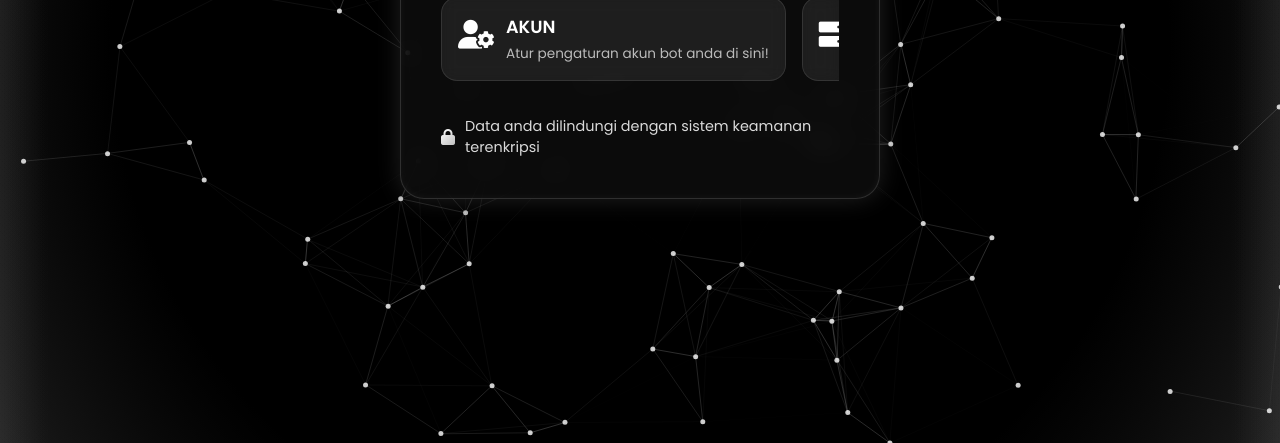
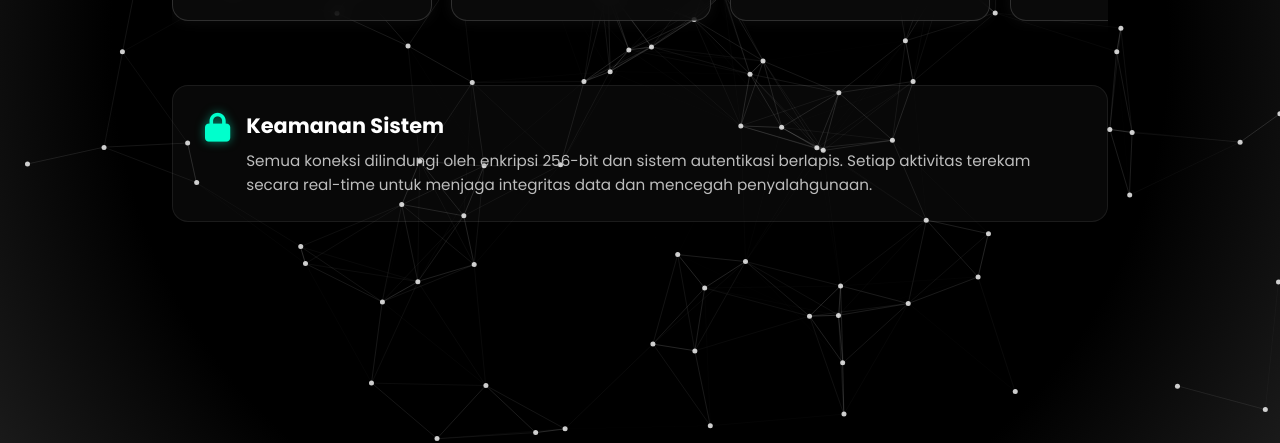
Before and after one commit to enternity34-cell/nexus-bot, a website: page public/index.html in a window 1280 px wide. Shown: the part 357-800 px from the top of the page. Drawn offline with nearby package versions, Linux system fonts and the light colour scheme.

Commit message:
Update index.html

```diff
--- a/public/index.html
+++ b/public/index.html
@@ -1,38 +1,29 @@
 <!DOCTYPE html>
 <html lang="id">
 <head>
-  <meta charset="UTF-8" />
-  <meta name="viewport" content="width=device-width, initial-scale=1.0" />
-  <title>パネル</title>
+  <meta charset="UTF-8">
+  <meta name="viewport" content="width=device-width, initial-scale=1.0">
+  <title>DasBotz - Server</title>
 
   <!-- Particles.js -->
   <script src="https://cdn.jsdelivr.net/particles.js/2.0.0/particles.min.js"></script>
 
   <!-- Font & Icons -->
-  <link href="https://fonts.googleapis.com/css2?family=Poppins:wght@400;500;600&display=swap" rel="stylesheet" />
-  <link rel="stylesheet" href="https://cdnjs.cloudflare.com/ajax/libs/font-awesome/6.0.0/css/all.min.css" />
+  <link href="https://fonts.googleapis.com/css2?family=Poppins:wght@400;500;600;700&display=swap" rel="stylesheet">
+  <link rel="stylesheet" href="https://cdnjs.cloudflare.com/ajax/libs/font-awesome/6.0.0/css/all.min.css">
 
   <style>
-    * {
-      margin: 0;
-      padding: 0;
-      box-sizing: border-box;
-      font-family: 'Poppins', sans-serif;
-    }
+    * { margin: 0; padding: 0; box-sizing: border-box; font-family: 'Poppins', sans-serif; }
 
     body {
       min-height: 100vh;
-      background: radial-gradient(circle at center, #000000 70%, #1a1a1a 100%),
-                  linear-gradient(to right, rgba(255, 255, 255, 0.08), #000, rgba(255, 255, 255, 0.08));
-      background-blend-mode: overlay;
+      background: radial-gradient(circle at center, #000 70%, #1a1a1a 100%);
       color: #fff;
-      display: flex;
-      justify-content: center;
-      align-items: center;
       overflow-x: hidden;
       position: relative;
     }
 
+    /* Partikel putih */
     #particles-js {
       position: fixed;
       width: 100%;
@@ -43,113 +34,147 @@
     }
 
     .container {
-      background: rgba(15, 15, 15, 0.75);
-      backdrop-filter: blur(12px);
-      padding: 2.5rem;
-      border-radius: 1.5rem;
-      border: 1px solid rgba(255, 255, 255, 0.15);
-      box-shadow:
-        0 0 25px rgba(255, 255, 255, 0.12),
-        0 15px 35px rgba(0, 0, 0, 0.25),
-        inset 0 0 8px rgba(255, 255, 255, 0.05);
-      width: 90%;
-      max-width: 480px;
       position: relative;
       z-index: 2;
-      transition: box-shadow 0.4s ease;
+      max-width: 1000px;
+      margin: 0 auto;
+      padding: 2rem;
     }
 
-    .container:hover {
-      box-shadow:
-        0 0 35px rgba(255, 255, 255, 0.18),
-        0 15px 35px rgba(0, 0, 0, 0.3),
-        inset 0 0 10px rgba(255, 255, 255, 0.1);
-      transform: translateY(-2px);
+    .header {
+      text-align: left;
+      margin-bottom: 2.5rem;
+      animation: fadeIn 1s ease;
     }
 
-    h1 {
-      text-align: center;
-      font-size: 1.8rem;
-      margin-bottom: 1.5rem;
-      font-weight: 600;
+    .header h1 {
+      font-size: 2.8rem;
       background: linear-gradient(90deg, #ffffff, #d1d5db);
       -webkit-background-clip: text;
       -webkit-text-fill-color: transparent;
-      letter-spacing: 0.5px;
-      display: flex;
-      align-items: center;
-      justify-content: center;
-      gap: 10px;
+      font-weight: 700;
+      letter-spacing: 2px;
     }
 
-    .scroll-container {
-      display: flex;
-      gap: 16px;
-      overflow-x: auto;
-      scroll-behavior: smooth;
-      padding-bottom: 10px;
+    .header p {
+      font-size: 1rem;
+      color: #c9c9c9;
+      max-width: 600px;
+      margin-top: 0.5rem;
+      line-height: 1.6;
     }
 
-    .card {
+    /* Scrollable Button Row */
+    .button-row {
+      display: flex;
+      gap: 1.2rem;
+      overflow-x: auto;
+      padding-bottom: 1rem;
+      scroll-behavior: smooth;
+    }
+
+    .button-row::-webkit-scrollbar {
+      height: 6px;
+    }
+
+    .button-row::-webkit-scrollbar-thumb {
+      background: rgba(255, 255, 255, 0.2);
+      border-radius: 3px;
+    }
+
+    /* Tombol Panel Deskriptif */
+    .btn-panel {
+      flex: 0 0 auto;
+      width: 260px;
+      text-align: left;
+      padding: 1.4rem 1.6rem;
+      border-radius: 1rem;
+      border: 1px solid rgba(255, 255, 255, 0.15);
+      background: rgba(15, 15, 15, 0.7);
+      backdrop-filter: blur(10px);
+      box-shadow: 0 0 15px rgba(255, 255, 255, 0.05);
+      color: #fff;
+      cursor: pointer;
+      transition: all 0.3s ease;
+      position: relative;
+    }
+
+    .btn-panel:hover {
+      transform: translateY(-4px);
+      box-shadow: 0 0 20px rgba(255, 255, 255, 0.2);
+      border-color: rgba(255, 255, 255, 0.3);
+    }
+
+    .btn-panel i {
+      font-size: 1.5rem;
+      margin-bottom: 0.8rem;
+      display: block;
+      color: #fff;
+    }
+
+    .btn-title {
+      font-size: 1.1rem;
+      font-weight: 600;
+      margin-bottom: 0.4rem;
+    }
+
+    .btn-desc {
+      font-size: 0.9rem;
+      color: #cfcfcf;
+      line-height: 1.4;
+    }
+
+    /* Bagian teks pengaman */
+    .security-section {
+      margin-top: 3rem;
+      background: rgba(255, 255, 255, 0.03);
+      border-radius: 1rem;
+      border: 1px solid rgba(255, 255, 255, 0.08);
+      padding: 1.5rem 2rem;
       display: flex;
       align-items: flex-start;
-      gap: 12px;
-      min-width: 220px;
-      background: rgba(255, 255, 255, 0.07);
-      border: 1px solid rgba(255, 255, 255, 0.1);
-      border-radius: 16px;
-      padding: 16px;
-      backdrop-filter: blur(8px);
-      transition: transform 0.2s ease, box-shadow 0.2s ease;
-      flex-shrink: 0;
+      gap: 1rem;
+      animation: fadeInUp 1s ease;
     }
 
-    .card:hover {
-      transform: translateY(-5px);
-      box-shadow: 0 0 12px rgba(255, 255, 255, 0.15);
+    .security-section i {
+      font-size: 1.8rem;
+      color: #00ffcc;
+      margin-top: 0.3rem;
+      text-shadow: 0 0 10px rgba(0,255,204,0.5);
     }
 
-    .card-icon {
-      font-size: 1.8rem;
-      color: white;
+    .security-section div {
+      flex: 1;
     }
 
-    .card-text h3 {
-      margin: 0;
-      font-size: 1.1rem;
-      font-weight: 600;
+    .security-section h2 {
+      font-size: 1.3rem;
+      color: #fff;
+      margin-bottom: 0.5rem;
     }
 
-    .card-text p {
-      margin: 4px 0 0;
-      font-size: 0.85rem;
-      color: rgba(255, 255, 255, 0.7);
+    .security-section p {
+      font-size: 0.95rem;
+      color: #bdbdbd;
+      line-height: 1.6;
     }
 
-    .security {
-      margin-top: 25px;
-      display: flex;
-      align-items: center;
-      gap: 10px;
-      justify-content: center;
-      font-size: 0.9rem;
-      color: rgba(255, 255, 255, 0.85);
+    @keyframes fadeIn {
+      from { opacity: 0; transform: translateY(20px); }
+      to { opacity: 1; transform: translateY(0); }
     }
 
-    .security i {
-      font-size: 1rem;
-      color: #fff;
-      background: linear-gradient(135deg, #fff, #bfbfbf);
-      -webkit-background-clip: text;
-      -webkit-text-fill-color: transparent;
+    @keyframes fadeInUp {
+      from { opacity: 0; transform: translateY(30px); }
+      to { opacity: 1; transform: translateY(0); }
     }
 
-    ::-webkit-scrollbar {
-      height: 6px;
-    }
-    ::-webkit-scrollbar-thumb {
-      background: rgba(255, 255, 255, 0.2);
-      border-radius: 10px;
+    @media (max-width: 768px) {
+      .header h1 { font-size: 2rem; }
+      .btn-panel { width: 220px; padding: 1.2rem; }
+      .btn-title { font-size: 1rem; }
+      .btn-desc { font-size: 0.85rem; }
     }
   </style>
 </head>
@@ -157,49 +182,51 @@
   <div id="particles-js"></div>
 
   <div class="container">
-    <h1>🎮 パネル</h1>
+    <header class="header">
+      <h1>パネル</h1>
+      <p>Mengelola server secara efisien, aman, dan fleksibel dengan sistem berbasis kontrol penuh.</p>
+    </header>
 
-    <div class="scroll-container">
-      <div class="card">
-        <div class="card-icon"><i class="fas fa-user-gear"></i></div>
-        <div class="card-text">
-          <h3>AKUN</h3>
-          <p>Atur pengaturan akun bot anda di sini!</p>
-        </div>
+    <div class="button-row">
+      <div class="btn-panel" onclick="openLink('/buy/panel')">
+        <i class="fas fa-rocket"></i>
+        <div class="btn-title">Beli Panel</div>
+        <div class="btn-desc">Dapatkan akses penuh ke panel server premium.</div>
       </div>
 
-      <div class="card">
-        <div class="card-icon"><i class="fas fa-server"></i></div>
-        <div class="card-text">
-          <h3>SERVER</h3>
-          <p>Kelola dan pantau performa server real-time!</p>
-        </div>
+      <div class="btn-panel" onclick="openLink('/buy/admin')">
+        <i class="fas fa-user-shield"></i>
+        <div class="btn-title">Beli Admin</div>
+        <div class="btn-desc">Tingkatkan status anda menjadi admin terpercaya.</div>
       </div>
 
-      <div class="card">
-        <div class="card-icon"><i class="fas fa-user-shield"></i></div>
-        <div class="card-text">
-          <h3>ADMIN</h3>
-          <p>Atur izin dan kontrol penuh pengguna admin!</p>
-        </div>
+      <div class="btn-panel" onclick="openLink('/create/panel')">
+        <i class="fas fa-plus-circle"></i>
+        <div class="btn-title">Buat Panel</div>
+        <div class="btn-desc">Buat panel baru untuk kebutuhan server Anda sendiri.</div>
       </div>
 
-      <div class="card">
-        <div class="card-icon"><i class="fas fa-chart-line"></i></div>
-        <div class="card-text">
-          <h3>MONITOR</h3>
-          <p>Pantau aktivitas sistem dan status bot Anda!</p>
-        </div>
+      <div class="btn-panel" onclick="openLink('/create/admin')">
+        <i class="fas fa-user-cog"></i>
+        <div class="btn-title">Buat Admin</div>
+        <div class="btn-desc">Tambahkan akun admin baru dengan hak akses khusus.</div>
       </div>
     </div>
 
-    <div class="security">
+    <section class="security-section">
       <i class="fas fa-lock"></i>
-      <span>Data anda dilindungi dengan sistem keamanan terenkripsi</span>
-    </div>
+      <div>
+        <h2>Keamanan Sistem</h2>
+        <p>
+          Semua koneksi dilindungi oleh enkripsi 256-bit dan sistem autentikasi berlapis.
+          Setiap aktivitas terekam secara real-time untuk menjaga integritas data dan mencegah penyalahgunaan.
+        </p>
+      </div>
+    </section>
   </div>
 
   <script>
+  // Efek Partikel Putih
   particlesJS('particles-js', {
     particles: {
       number: { value: 100 },
@@ -211,20 +238,24 @@
         enable: true,
         distance: 150,
         color: '#ffffff',
-        opacity: 0.25,
+        opacity: 0.2,
         width: 1,
       },
-      move: { enable: true, speed: 1.3 }
+      move: {
+        enable: true,
+        speed: 1.2,
+      }
     },
     interactivity: {
-      events: {
-        onhover: { enable: true, mode: "repulse" },
-        onclick: { enable: true, mode: "push" }
-      },
-      modes: { repulse: { distance: 100 }, push: { particles_nb: 4 } }
+      events: { onhover: { enable: true, mode: "repulse" } },
+      modes: { repulse: { distance: 100, duration: 0.4 } }
     },
     retina_detect: true
   });
+
+  function openLink(url) {
+    window.location.href = url;
+  }
   </script>
 </body>
 </html>
```
